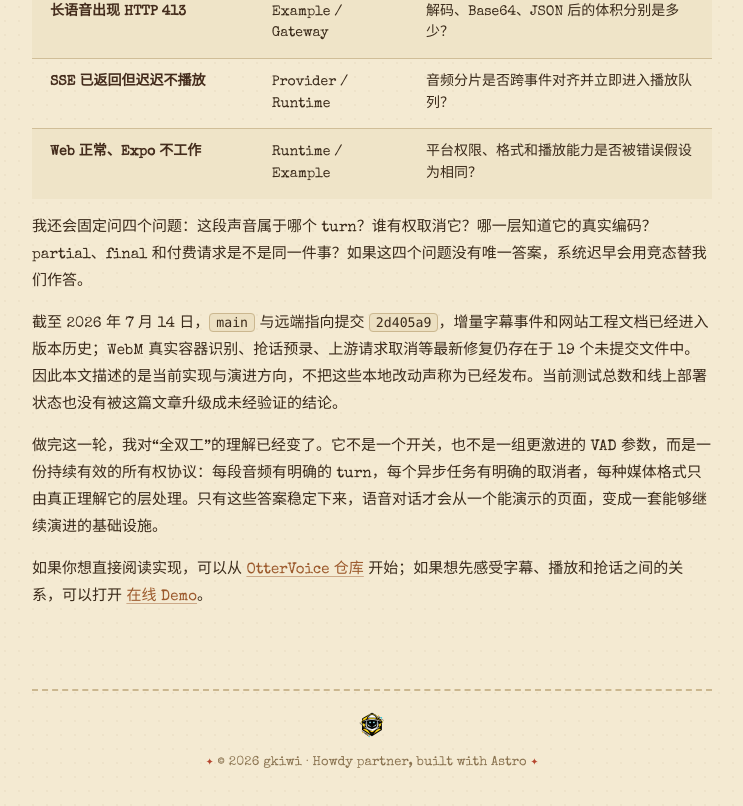
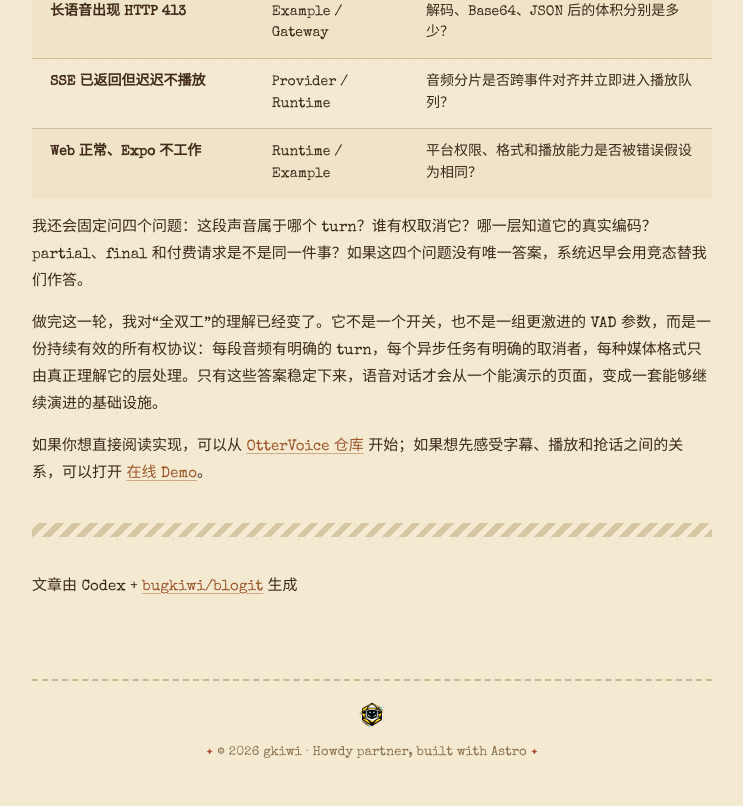
Before and after one commit to bugkiwi/bugkiwi.github.io, an Astro site: page /posts/ottervoice-full-duplex-engineering-retrospective in a window 1280 px wide. Shown: the part 9660-10466 px from the top of the page, without its empty margins (268-1011 px from the left). Built offline with nearby package versions, Linux system fonts and the light colour scheme; Astro itself is replaced by a stand-in of ours; some packages are replaced by stand-ins of ours; a web font is replaced by a local one.

Commit message:
移除不必要的内容

```diff
--- a/src/content/blog/ottervoice-full-duplex-engineering-retrospective.md
+++ b/src/content/blog/ottervoice-full-duplex-engineering-retrospective.md
@@ -172,8 +172,10 @@ OtterVoice 初始 core 曾以 100% 行和函数覆盖率作为门槛，这对状
 
 我还会固定问四个问题：这段声音属于哪个 turn？谁有权取消它？哪一层知道它的真实编码？partial、final 和付费请求是不是同一件事？如果这四个问题没有唯一答案，系统迟早会用竞态替我们作答。
 
-截至 2026 年 7 月 14 日，`main` 与远端指向提交 `2d405a9`，增量字幕事件和网站工程文档已经进入版本历史；WebM 真实容器识别、抢话预录、上游请求取消等最新修复仍存在于 19 个未提交文件中。因此本文描述的是当前实现与演进方向，不把这些本地改动声称为已经发布。当前测试总数和线上部署状态也没有被这篇文章升级成未经验证的结论。
-
 做完这一轮，我对“全双工”的理解已经变了。它不是一个开关，也不是一组更激进的 VAD 参数，而是一份持续有效的所有权协议：每段音频有明确的 turn，每个异步任务有明确的取消者，每种媒体格式只由真正理解它的层处理。只有这些答案稳定下来，语音对话才会从一个能演示的页面，变成一套能够继续演进的基础设施。
 
 如果你想直接阅读实现，可以从 [OtterVoice 仓库](https://github.com/bugkiwi/OtterVoice) 开始；如果想先感受字幕、播放和抢话之间的关系，可以打开 [在线 Demo](https://ottervoice.vercel.app)。
+
+
+---
+文章由 Codex + [bugkiwi/blogit](https://github.com/bugkiwi/blogit) 生成
```
